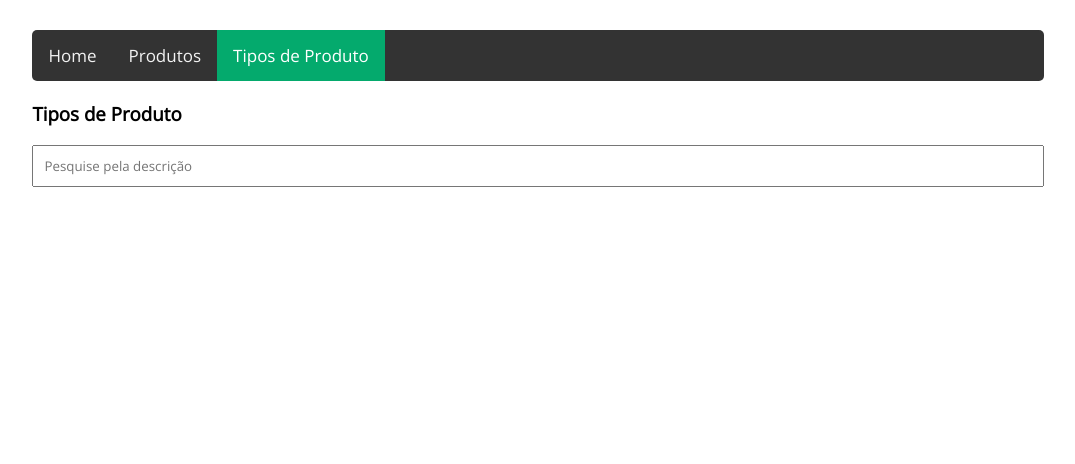
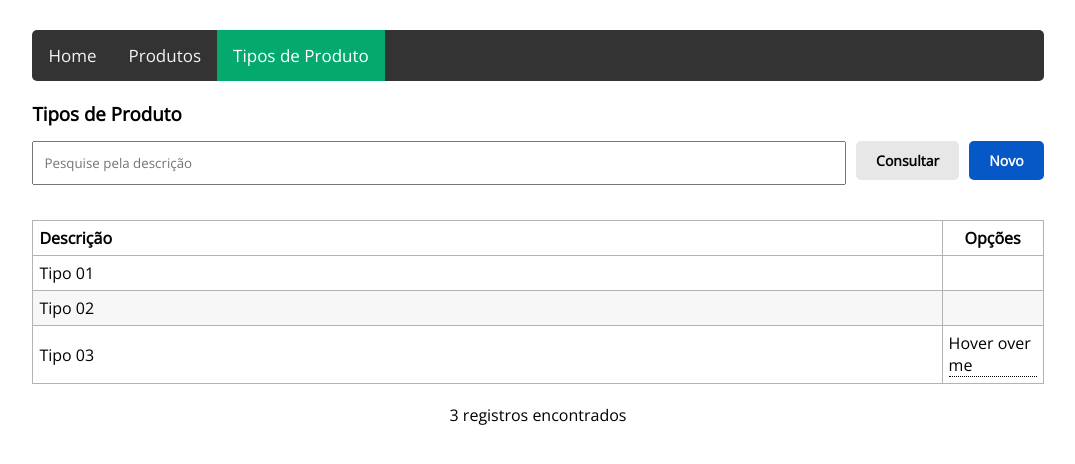
Before and after one commit to cesarcosta/zitrus-desafio-fullstack, a Vue app in the folder frontend/: page /types in a window 1280 px wide. Shown: the top 464 px of the page, without its empty margins (102-1177 px from the left). Built offline with nearby package versions, Linux system fonts and the light colour scheme.

Commit message:
Add Tables styles

```diff
--- a/frontend/src/assets/style.css
+++ b/frontend/src/assets/style.css
@@ -1,4 +1,4 @@
-@import url('https://fonts.googleapis.com/css2?family=Open+Sans:wght@300&display=swap');
+@import url('https://fonts.googleapis.com/css2?family=Open+Sans:wght@300;400&display=swap');
 
 * {
   font-family: 'Open Sans';
@@ -22,5 +22,97 @@ div.container {
 }
 
 .input-field:focus {
-  border: 1px solid dodgerblue;
+  border: 1px solid #0558c5;
 }
+
+.btn {
+  border: none;
+  color: white;
+  padding: 10px 20px;
+  cursor: pointer;
+  font-size: 14px;
+  font-weight: bold;
+  border-radius: 5px;
+  margin-bottom: 5px;
+}
+
+.info {
+  background-color: #0558c5;
+}
+
+.info:hover {
+  background: #0b7dda;
+}
+
+.default {
+  background-color: #e7e7e7;
+  color: black;
+}
+
+.default:hover {
+  background: #ddd;
+}
+
+table {
+  margin-top: 20px;
+  border-collapse: collapse;
+  width: 100%;
+}
+tr:nth-child(even) {
+  background-color: #f7f7f7;
+}
+
+td, th {
+  border: 1px solid #b3b3b3;
+  text-align: left;
+  padding: 6px;
+}
+
+.text-center {
+  text-align: center;
+}
+
+.tooltip {
+  position: relative;
+  display: inline-block;
+  border-bottom: 1px dotted black; /* If you want dots under the hoverable text */
+}
+
+.tooltip .tooltiptext {
+  visibility: hidden;
+  width: 120px;
+  background-color: #555;
+  color: #fff;
+  text-align: center;
+  padding: 5px 0;
+  border-radius: 6px;
+
+  /* Position the tooltip text */
+  position: absolute;
+  z-index: 1;
+  bottom: 125%;
+  left: 50%;
+  margin-left: -60px;
+
+  /* Fade in tooltip */
+  opacity: 0;
+  transition: opacity 0.3s;
+}
+
+/* Tooltip arrow */
+.tooltip .tooltiptext::after {
+  content: "";
+  position: absolute;
+  top: 100%;
+  left: 50%;
+  margin-left: -5px;
+  border-width: 5px;
+  border-style: solid;
+  border-color: #555 transparent transparent transparent;
+}
+
+/* Show the tooltip text when you mouse over the tooltip container */
+.tooltip:hover .tooltiptext {
+  visibility: visible;
+  opacity: 1;
+}
--- a/frontend/src/views/AboutView.vue
+++ /dev/null
@@ -1,5 +0,0 @@
-<template>
-  <div class="about">
-    <h1>This is an about page</h1>
-  </div>
-</template>
--- a/frontend/src/views/ProductTypesView.vue
+++ b/frontend/src/views/ProductTypesView.vue
@@ -1,15 +1,62 @@
 <template>
   <div class="container">
-    <h3>Tipos de Produto</h3>
+    <h3 class="title">Tipos de Produto</h3>
 
     <div class="input-container">
       <input class="input-field" type="text" placeholder="Pesquise pela descrição" name="usrnm">
+      <button class="btn default">Consultar</button>
+      <button class="btn info">Novo</button>
     </div>
+
+    <div style="overflow-x:auto;">
+      <table>
+        <thead>
+          <tr>
+            <th>Descrição</th>
+            <th width="10%" class="text-center">Opções</th>
+          </tr>
+        </thead>
+        <tbody>
+          <tr>
+            <td>Tipo 01</td>
+            <td></td>
+          </tr>
+          <tr>
+            <td>Tipo 02</td>
+            <td></td>
+          </tr>
+          <tr>
+            <td>Tipo 03</td>
+            <td>
+
+              <div class="tooltip">Hover over me
+  <span class="tooltiptext">Tooltip text</span>
+</div>
+            </td>
+          </tr>
+        </tbody>
+      </table>
+    </div>
+
+    <div class="text-center" style="margin-top: 20px;">3 registros encontrados</div>
+
   </div>
 </template>
 
 <style scoped>
 
+.title {
+  display: inline;
+}
+
+div.input-container {
+  margin-top: 15px;
+}
+
+button.default {
+  margin-right: 10px;
+  margin-left: 10px;
+}
 
 
 </style>
```
